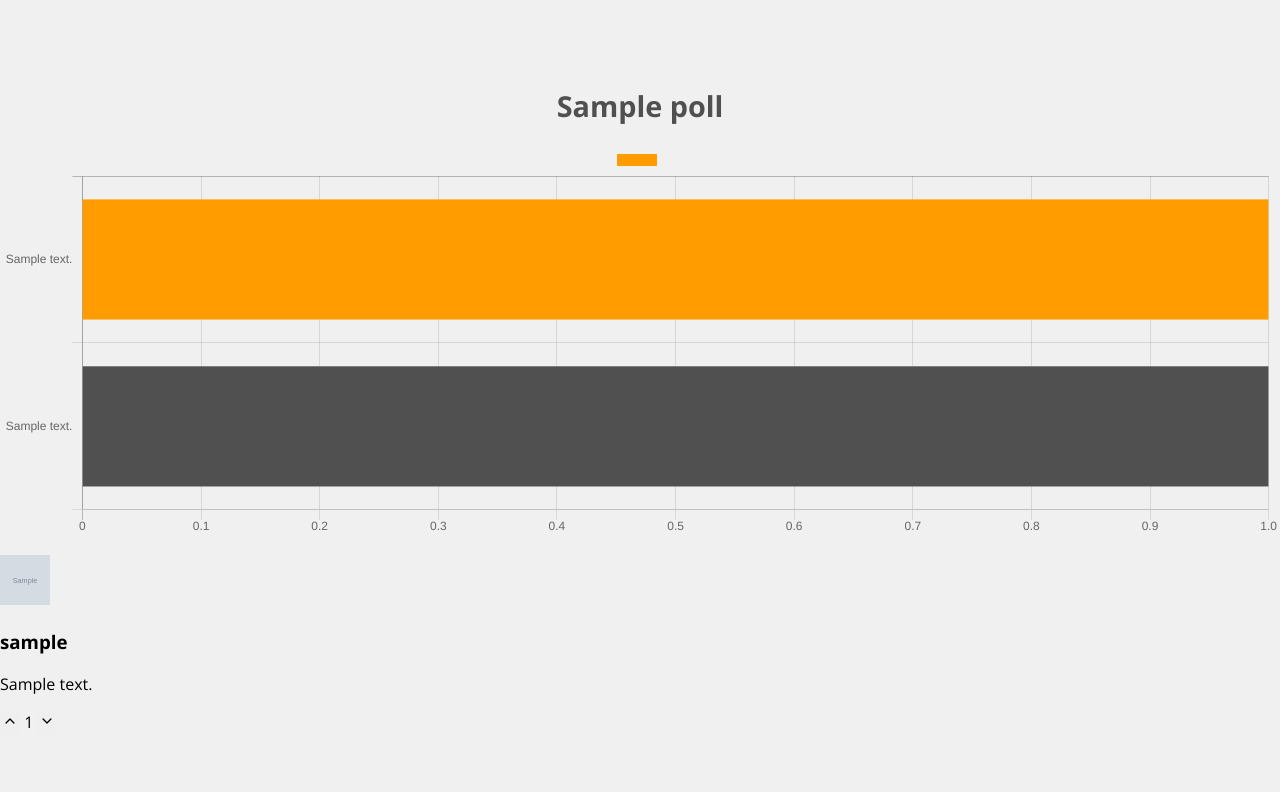
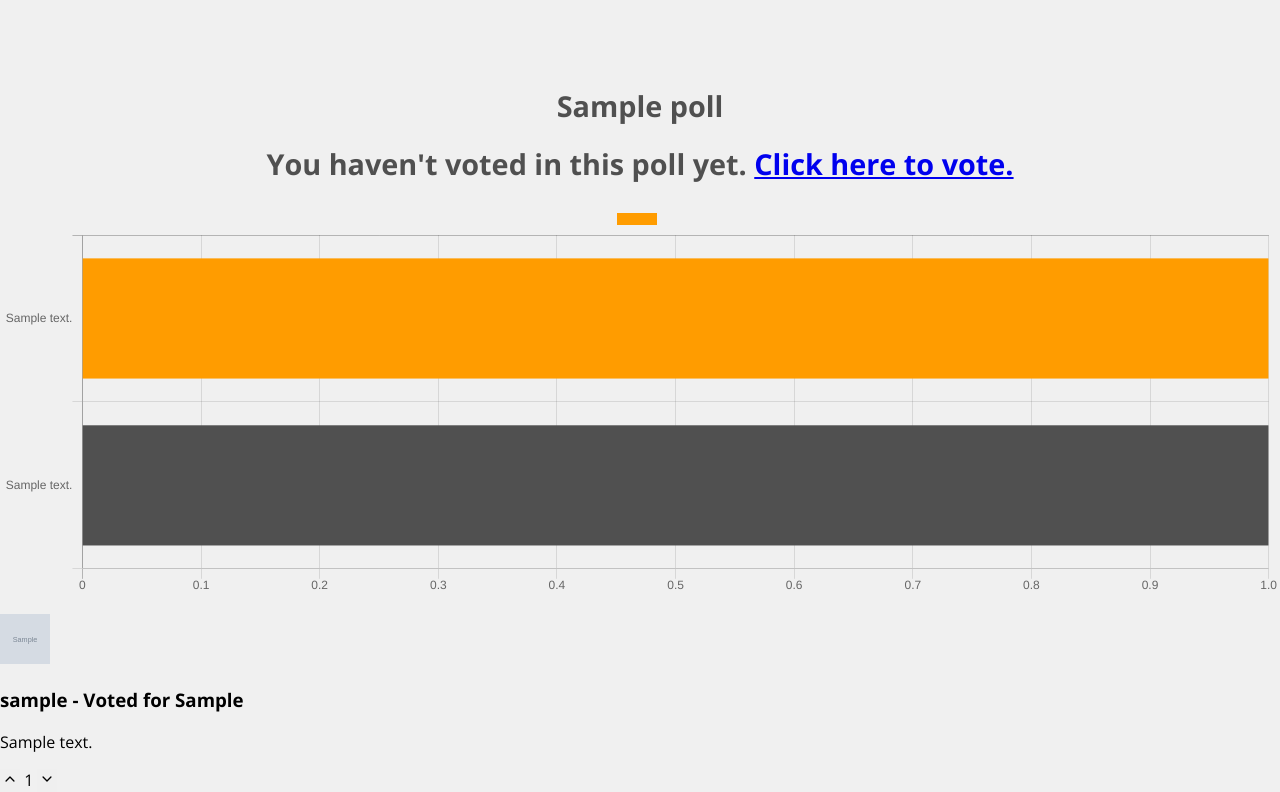
Before and after one commit to RobbertSinclair/Pollarize, a Django app: a page that uses pollarize/templates/poll_app/comment.html in a window 1280 px wide. Shown: the part 54-846 px from the top of the page. Before the commit the page ends 782 px from the top, so only its background shows below. Run offline with Django 3.2, Linux system fonts and the light colour scheme; tables that the repository leaves empty hold one stand-in row (values such as "Sample post"); grey boxes marked "Sample" are stand-in pictures; some libraries are stand-ins or nearby versions.

Commit message:
Did some tweaking to the VotesIn and the JSONAddVote view

```diff
--- a/pollarize/poll_app/views.py
+++ b/pollarize/poll_app/views.py
@@ -82,18 +82,32 @@ def user(request, user_id):
 class ResultsView(View):
 
     def get(self, request, poll_slug):
+        user = request.user
+        context_dict = {}
         try:
             comment_list = []
             poll = Poll.objects.get(poll_slug=poll_slug)
             comments = Comment.objects.filter(poll=poll, parent=None).order_by("-votes")
+            try:
+                votes_in = VotesIn.objects.get(poll=poll, user=user)
+                context_dict["votes_in"] = votes_in
+            except:
+                pass
             for comment in comments:
-                user = comment.submitter
-                user_profile = UserProfile.objects.get(user=user)
-                comment_dict = {"comment": comment}
+                comment_dict = {}
+                submitter = comment.submitter
+                try:
+                    submitter_vote_in = VotesIn.objects.get(poll=poll, user=submitter)
+                    comment_dict["submitter_vote"] = submitter_vote_in
+                except:
+                    pass
+                user_profile = UserProfile.objects.get(user=submitter)
+                comment_dict["comment"] = comment
                 comment_dict["children"] = len(Comment.objects.filter(parent=comment))
                 comment_dict["image"] = user_profile.profile_image.url
                 comment_list.append(comment_dict)
-            context_dict = {"poll": poll, "comments": comment_list}
+            context_dict["poll"] = poll
+            context_dict["comments"] = comment_list
             return render(request, "poll_app/comment.html", context=context_dict)
         except Poll.DoesNotExist:
             raise Http404("Poll question doesn't exist")
@@ -305,11 +319,24 @@ def JSONAddVote(request):
         answer_id = request.POST["answer_id"]
         the_answer = request.POST["the_answer"]
         the_poll = Poll.objects.get(poll_slug=poll_slug)
-        vote_in = VotesIn.objects.create(poll=the_poll, user=user, option=the_answer)
-        vote_in.save()
-        if answer_id == "answer1":
-            the_poll.votes1 += 1
-        else:
-            the_poll.votes2 += 1
-        the_poll.save()
+        try:
+            vote_in = VotesIn.objects.get(poll=the_poll, user=user)
+            old_answer = vote_in.option
+            vote_in.option = the_answer
+            if old_answer != the_answer:
+                if answer_id == "answer1":
+                    the_poll.votes2 -= 1
+                    the_poll.votes1 += 1
+                else:
+                    the_poll.votes1 -= 1
+                    the_poll.votes2 += 1
+        except VotesIn.DoesNotExist:
+            vote_in = VotesIn.objects.create(poll=the_poll, user=user, option=the_answer)
+            if answer_id == "answer1":
+                the_poll.votes1 += 1
+            else:
+                the_poll.votes2 += 1
+        finally:
+            vote_in.save()
+            the_poll.save()
     return HttpResponse("Success")
--- a/pollarize/templates/poll_app/account.html
+++ b/pollarize/templates/poll_app/account.html
@@ -7,4 +7,7 @@
 
 {% block body_block %}
 <h1>This is the <em>Account</em> page!</h1>
+{% if user.is_authenticated %}
+<h1>Username: {{ user.username }}</h1>
+{% endif %}
 {% endblock %}
--- a/pollarize/templates/poll_app/comment.html
+++ b/pollarize/templates/poll_app/comment.html
@@ -12,6 +12,11 @@
 
 {% block body_block %}
     <h1>{{ poll.question }}</h1>
+    {% if user.is_authenticated and votes_in %}
+    <h1>You voted for {{ votes_in.option }} <a href="{% url 'poll_app:vote' poll.poll_slug %}">Click here to change your vote.</a></h1>
+    {% else %}
+    <h1>You haven't voted in this poll yet. <a href="{% url 'poll_app:vote' poll.poll_slug %}">Click here to vote.</a></h1>
+    {% endif %}
     <div id="canvas-space" class="canvas">
         <canvas id="poll-chart" width="500" height="155"></canvas>
     </div>
@@ -36,7 +41,11 @@
                     <div class="row">
                         <div class="col-md">
                             <img class="mr-3 rounded-circle profile-img" alt="Profile image" src="{{ comment.image }}" />
+                            {% if comment.submitter_vote %}
+                            <h3>{{ comment.comment.submitter }} - Voted for {{ comment.submitter_vote.option }}</h3>
+                            {% else %}
                             <h3>{{comment.comment.submitter}}</h3>
+                            {% endif %}
                             <p>{{ comment.comment.comment }}</p>
                             {% if comment.children != 0 %}
                             <button id="load-replies-{{ comment.comment.id }}" class="btn btn-link" value="{{ comment.children }}" onClick="loadReplies({{ comment.comment.id }})">Load Replies ({{ comment.children }}) &#8595;</button>
--- a/pollarize/templates/poll_app/vote.html
+++ b/pollarize/templates/poll_app/vote.html
@@ -11,9 +11,13 @@
 <div class="vote-div">
     <h1>{{ poll.question }}</h1>
     <div class="voting-form">
+        {% if user.is_authenticated %}
         {% csrf_token %}
         <button class="orange_button answer-button" id="answer1">{{ poll.answer1 }}</button>
         <button class="grey_button answer-button" id="answer2">{{ poll.answer2 }}</button>
+        {% else %}
+        <h1><a href="{% url 'poll_app:login' %}">Login</a> to vote.</h1>
+        {% endif %}
     </div>
 </div>
 {% endblock %}
```
